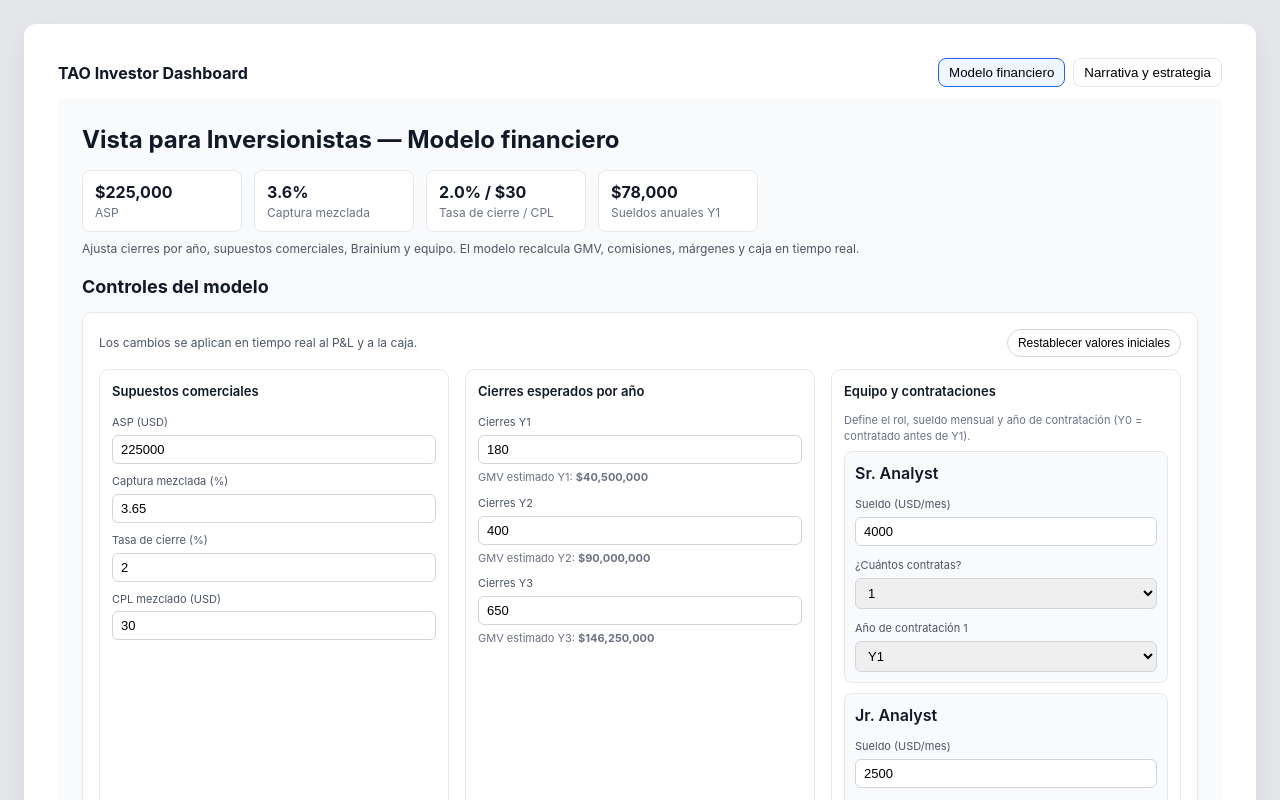
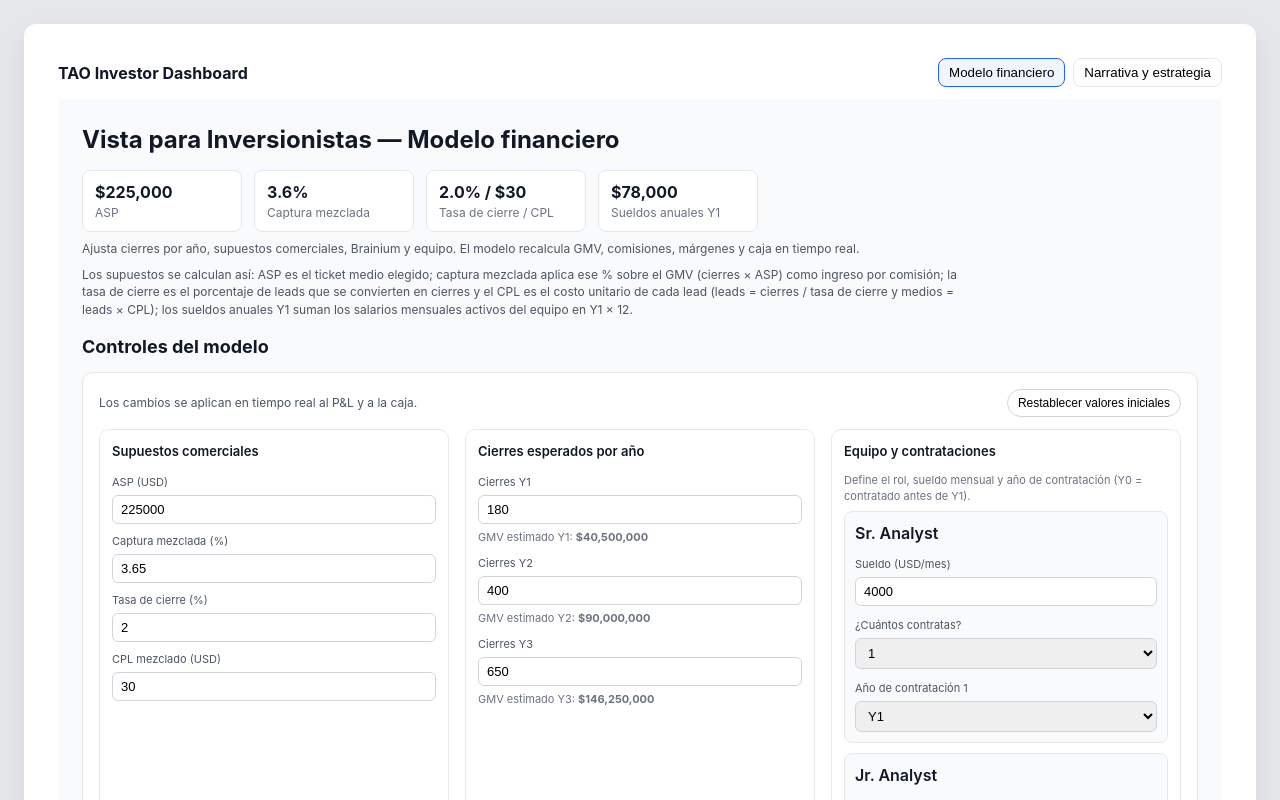
Before and after one commit to Tao2025-code/tao-ai-sales-agent, a React (Vite) app in the folder tao-ai-sales-agents/: page / in a window 1280 px wide. Shown: the top 800 px of the page. Built offline with nearby package versions, Linux system fonts and the light colour scheme.

Commit message:
Add financial assumption explanation

```diff
--- a/tao-ai-sales-agents/src/TaoDashboard.tsx
+++ b/tao-ai-sales-agents/src/TaoDashboard.tsx
@@ -695,6 +695,13 @@ const InvestorModelView: React.FC = () => {
           Ajusta cierres por año, supuestos comerciales, Brainium y equipo. El modelo recalcula GMV,
           comisiones, márgenes y caja en tiempo real.
         </div>
+        <div style={{ ...styles.headNote, color: "#4b5563" }}>
+          Los supuestos se calculan así: ASP es el ticket medio elegido; captura mezclada aplica ese %
+          sobre el GMV (cierres × ASP) como ingreso por comisión; la tasa de cierre es el porcentaje de
+          leads que se convierten en cierres y el CPL es el costo unitario de cada lead (leads =
+          cierres / tasa de cierre y medios = leads × CPL); los sueldos anuales Y1 suman los salarios
+          mensuales activos del equipo en Y1 × 12.
+        </div>
       </header>
 
       {/* Controles */}
```
